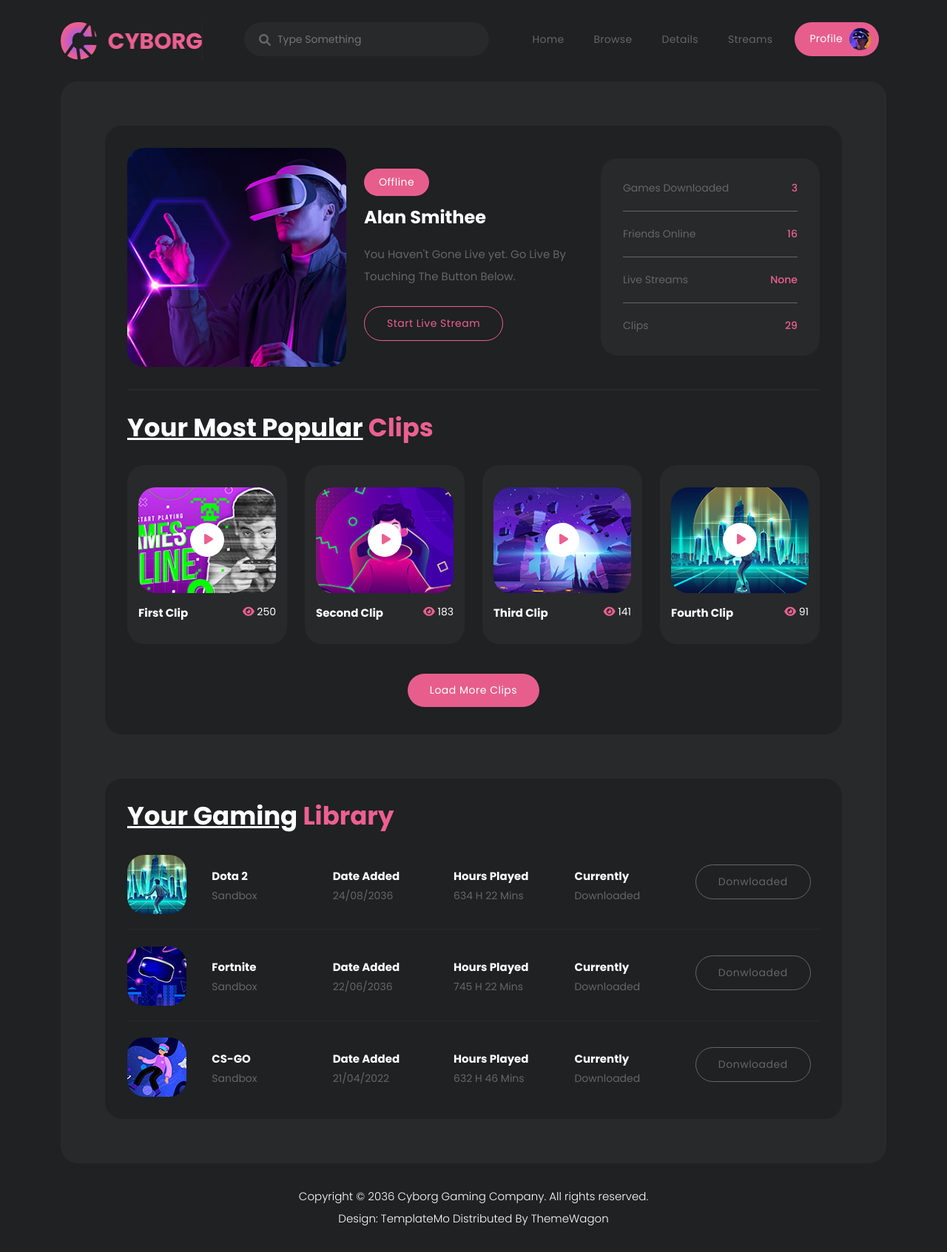
After one commit to B09-PBP23/BOOX, a Django app: template landing_page/templates/book_review.html in a window 1280 px wide. The commit adds this page. Shown: the whole page at 74% size. Run offline with Django 4.2, Linux system fonts and the light colour scheme; the template is opened without the code that fills it, so the values that code supplies are empty; some libraries are stand-ins or nearby versions.

```diff
--- /dev/null
+++ b/landing_page/templates/book_review.html
@@ -0,0 +1,244 @@
+{% extends 'base.html' %}
+{% load static %}
+
+{% block meta %}
+    <link href="https://fonts.googleapis.com/css2?family=Poppins:wght@100;200;300;400;500;600;700;800;900&display=swap" rel="stylesheet">
+
+    <title>Cyborg - Awesome HTML5 Template</title>
+
+    <!-- Bootstrap core CSS -->
+    <link href="vendor/bootstrap/css/bootstrap.min.css" rel="stylesheet">
+
+
+    <!-- Additional CSS Files -->
+    <link rel="stylesheet" href="assets/css/fontawesome.css">
+    <link rel="stylesheet" href="assets/css/templatemo-cyborg-gaming.css">
+    <link rel="stylesheet" href="assets/css/owl.css">
+    <link rel="stylesheet" href="assets/css/animate.css">
+    <link rel="stylesheet"href="https://unpkg.com/swiper@7/swiper-bundle.min.css"/>
+{% endblock meta %}
+
+{% block content %}
+  <!-- ***** Preloader Start ***** -->
+  <div id="js-preloader" class="js-preloader">
+    <div class="preloader-inner">
+      <span class="dot"></span>
+      <div class="dots">
+        <span></span>
+        <span></span>
+        <span></span>
+      </div>
+    </div>
+  </div>
+  <!-- ***** Preloader End ***** -->
+
+  <!-- ***** Header Area Start ***** -->
+  <header class="header-area header-sticky">
+    <div class="container">
+        <div class="row">
+            <div class="col-12">
+                <nav class="main-nav">
+                    <!-- ***** Logo Start ***** -->
+                    <a href="index.html" class="logo">
+                        <img src="assets/images/logo.png" alt="">
+                    </a>
+                    <!-- ***** Logo End ***** -->
+                    <!-- ***** Search End ***** -->
+                    <div class="search-input">
+                      <form id="search" action="#">
+                        <input type="text" placeholder="Type Something" id='searchText' name="searchKeyword" onkeypress="handle" />
+                        <i class="fa fa-search"></i>
+                      </form>
+                    </div>
+                    <!-- ***** Search End ***** -->
+                    <!-- ***** Menu Start ***** -->
+                    <ul class="nav">
+                        <li><a href="index.html">Home</a></li>
+                        <li><a href="browse.html">Browse</a></li>
+                        <li><a href="details.html">Details</a></li>
+                        <li><a href="streams.html">Streams</a></li>
+                        <li><a href="profile.html" class="active">Profile <img src="assets/images/profile-header.jpg" alt=""></a></li>
+                    </ul>
+                    <a class='menu-trigger'>
+                        <span>Menu</span>
+                    </a>
+                    <!-- ***** Menu End ***** -->
+                </nav>
+            </div>
+        </div>
+    </div>
+  </header>
+  <!-- ***** Header Area End ***** -->
+
+  <div class="container">
+    <div class="row">
+      <div class="col-lg-12">
+        <div class="page-content">
+
+          <!-- ***** Banner Start ***** -->
+          <div class="row">
+            <div class="col-lg-12">
+              <div class="main-profile ">
+                <div class="row">
+                  <div class="col-lg-4">
+                    <img src="assets/images/profile.jpg" alt="" style="border-radius: 23px;">
+                  </div>
+                  <div class="col-lg-4 align-self-center">
+                    <div class="main-info header-text">
+                      <span>Offline</span>
+                      <h4>Alan Smithee</h4>
+                      <p>You Haven't Gone Live yet. Go Live By Touching The Button Below.</p>
+                      <div class="main-border-button">
+                        <a href="#">Start Live Stream</a>
+                      </div>
+                    </div>
+                  </div>
+                  <div class="col-lg-4 align-self-center">
+                    <ul>
+                      <li>Games Downloaded <span>3</span></li>
+                      <li>Friends Online <span>16</span></li>
+                      <li>Live Streams <span>None</span></li>
+                      <li>Clips <span>29</span></li>
+                    </ul>
+                  </div>
+                </div>
+                <div class="row">
+                  <div class="col-lg-12">
+                    <div class="clips">
+                      <div class="row">
+                        <div class="col-lg-12">
+                          <div class="heading-section">
+                            <h4><em>Your Most Popular</em> Clips</h4>
+                          </div>
+                        </div>
+                        <div class="col-lg-3 col-sm-6">
+                          <div class="item">
+                            <div class="thumb">
+                              <img src="assets/images/clip-01.jpg" alt="" style="border-radius: 23px;">
+                              <a href="https://www.youtube.com/watch?v=r1b03uKWk_M" target="_blank"><i class="fa fa-play"></i></a>
+                            </div>
+                            <div class="down-content">
+                              <h4>First Clip</h4>
+                              <span><i class="fa fa-eye"></i> 250</span>
+                            </div>
+                          </div>
+                        </div>
+                        <div class="col-lg-3 col-sm-6">
+                          <div class="item">
+                            <div class="thumb">
+                              <img src="assets/images/clip-02.jpg" alt="" style="border-radius: 23px;">
+                              <a href="https://www.youtube.com/watch?v=r1b03uKWk_M" target="_blank"><i class="fa fa-play"></i></a>
+                            </div>
+                            <div class="down-content">
+                              <h4>Second Clip</h4>
+                              <span><i class="fa fa-eye"></i> 183</span>
+                            </div>
+                          </div>
+                        </div>
+                        <div class="col-lg-3 col-sm-6">
+                          <div class="item">
+                            <div class="thumb">
+                              <img src="assets/images/clip-03.jpg" alt="" style="border-radius: 23px;">
+                              <a href="https://www.youtube.com/watch?v=r1b03uKWk_M" target="_blank"><i class="fa fa-play"></i></a>
+                            </div>
+                            <div class="down-content">
+                              <h4>Third Clip</h4>
+                              <span><i class="fa fa-eye"></i> 141</span>
+                            </div>
+                          </div>
+                        </div>
+                        <div class="col-lg-3 col-sm-6">
+                          <div class="item">
+                            <div class="thumb">
+                              <img src="assets/images/clip-04.jpg" alt="" style="border-radius: 23px;">
+                              <a href="https://www.youtube.com/watch?v=r1b03uKWk_M" target="_blank"><i class="fa fa-play"></i></a>
+                            </div>
+                            <div class="down-content">
+                              <h4>Fourth Clip</h4>
+                              <span><i class="fa fa-eye"></i> 91</span>
+                            </div>
+                          </div>
+                        </div>
+                        <div class="col-lg-12">
+                          <div class="main-button">
+                            <a href="#">Load More Clips</a>
+                          </div>
+                        </div>
+                      </div>
+                    </div>
+                  </div>
+                </div>
+              </div>
+            </div>
+          </div>
+          <!-- ***** Banner End ***** -->
+
+          <!-- ***** Gaming Library Start ***** -->
+          <div class="gaming-library profile-library">
+            <div class="col-lg-12">
+              <div class="heading-section">
+                <h4><em>Your Gaming</em> Library</h4>
+              </div>
+              <div class="item">
+                <ul>
+                  <li><img src="assets/images/game-01.jpg" alt="" class="templatemo-item"></li>
+                  <li><h4>Dota 2</h4><span>Sandbox</span></li>
+                  <li><h4>Date Added</h4><span>24/08/2036</span></li>
+                  <li><h4>Hours Played</h4><span>634 H 22 Mins</span></li>
+                  <li><h4>Currently</h4><span>Downloaded</span></li>
+                  <li><div class="main-border-button border-no-active"><a href="#">Donwloaded</a></div></li>
+                </ul>
+              </div>
+              <div class="item">
+                <ul>
+                  <li><img src="assets/images/game-02.jpg" alt="" class="templatemo-item"></li>
+                  <li><h4>Fortnite</h4><span>Sandbox</span></li>
+                  <li><h4>Date Added</h4><span>22/06/2036</span></li>
+                  <li><h4>Hours Played</h4><span>745 H 22 Mins</span></li>
+                  <li><h4>Currently</h4><span>Downloaded</span></li>
+                  <li><div class="main-border-button border-no-active"><a href="#">Donwloaded</a></div></li>
+                </ul>
+              </div>
+              <div class="item last-item">
+                <ul>
+                  <li><img src="assets/images/game-03.jpg" alt="" class="templatemo-item"></li>
+                  <li><h4>CS-GO</h4><span>Sandbox</span></li>
+                  <li><h4>Date Added</h4><span>21/04/2022</span></li>
+                  <li><h4>Hours Played</h4><span>632 H 46 Mins</span></li>
+                  <li><h4>Currently</h4><span>Downloaded</span></li>
+                  <li><div class="main-border-button border-no-active"><a href="#">Donwloaded</a></div></li>
+                </ul>
+              </div>
+            </div>
+          </div>
+          <!-- ***** Gaming Library End ***** -->
+        </div>
+      </div>
+    </div>
+  </div>
+
+  <footer>
+    <div class="container">
+      <div class="row">
+        <div class="col-lg-12">
+          <p>Copyright © 2036 <a href="#">Cyborg Gaming</a> Company. All rights reserved.
+
+          <br>Design: <a href="https://templatemo.com" target="_blank" title="free CSS templates">TemplateMo</a>  Distributed By <a href="https://themewagon.com" target="_blank" >ThemeWagon</a></p>
+        </div>
+      </div>
+    </div>
+  </footer>
+
+
+  <!-- Scripts -->
+  <!-- Bootstrap core JavaScript -->
+  <script src="vendor/jquery/jquery.min.js"></script>
+  <script src="vendor/bootstrap/js/bootstrap.min.js"></script>
+
+  <script src="assets/js/isotope.min.js"></script>
+  <script src="assets/js/owl-carousel.js"></script>
+  <script src="assets/js/tabs.js"></script>
+  <script src="assets/js/popup.js"></script>
+  <script src="assets/js/custom.js"></script>
+
+{% endblock content %}
--- a/landing_page/templates/landing_page.html
+++ b/landing_page/templates/landing_page.html
@@ -132,6 +132,7 @@
       let HtmlString = ``;
 
       for (let book of Books) {
+          let bookURL = `{% url 'landing_page:get_review_data' 0 %}`.replace("0", book.pk)
           let imageURL = book.fields["Image-URL-L"]
           let bookTitle = book.fields["Book-Title"]
           let bookAuthor = book.fields["Book-Author"]
@@ -148,10 +149,10 @@
           bookTitle = (bookTitle.length > 25) ? bookTitle.substring(0, 25) + "..." : bookTitle
           bookAuthor = (bookAuthor.length > 20) ? bookAuthor.substring(0, 20) + "..." : bookAuthor
 
-          HtmlString += `
+          HtmlString += `o
           <div class="col-lg-3 col-sm-6">
               <div class="item">
-                <a href="#">
+                <a href=${bookURL}>
                     <img class="img-fluid" src="${imageURL}" alt="${book.fields["Book-Title"]}">
                 </a>
                 <h4>${bookTitle}<br><span>${bookAuthor}</span></h4>
--- a/landing_page/urls.py
+++ b/landing_page/urls.py
@@ -6,5 +6,7 @@ app_name = "landing_page"
 urlpatterns = [
     path("", get_books, name="get_books"),
     path("page/", show_landing_page, name="show_landing_page"),
-    path("get_data_json/", get_data_json, name="get_data_json")
+    path("get_data_json/", get_data_json, name="get_data_json"),
+    path("book/review/data/<int:book_id>/", get_review_data, name="get_review_data"),
+    path("book/review/<int:book_id>/", show_review, name="show_review"),
 ]
```
Also changed, not shown: landing_page/models.py (+8 -0 lines), landing_page/views.py (+20 -2 lines).
